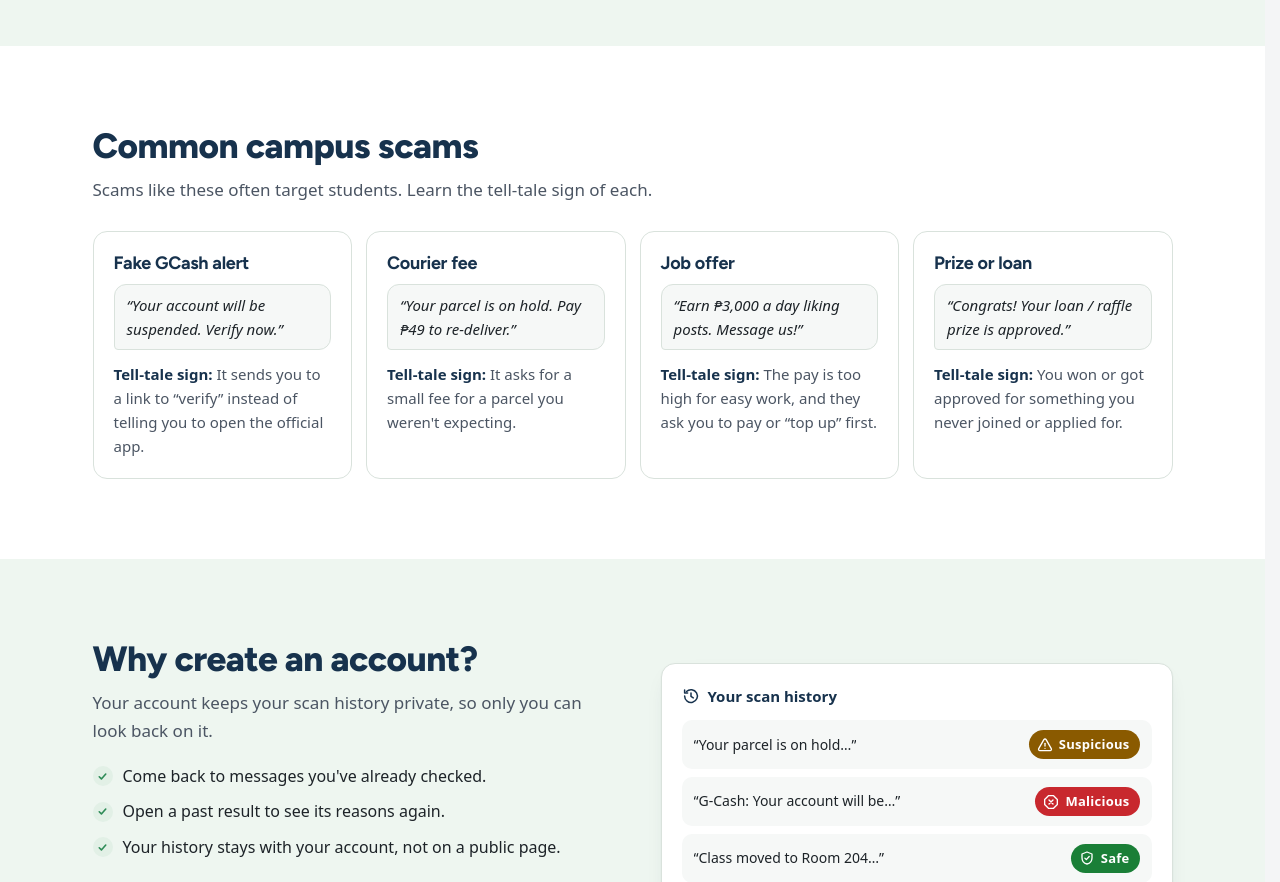
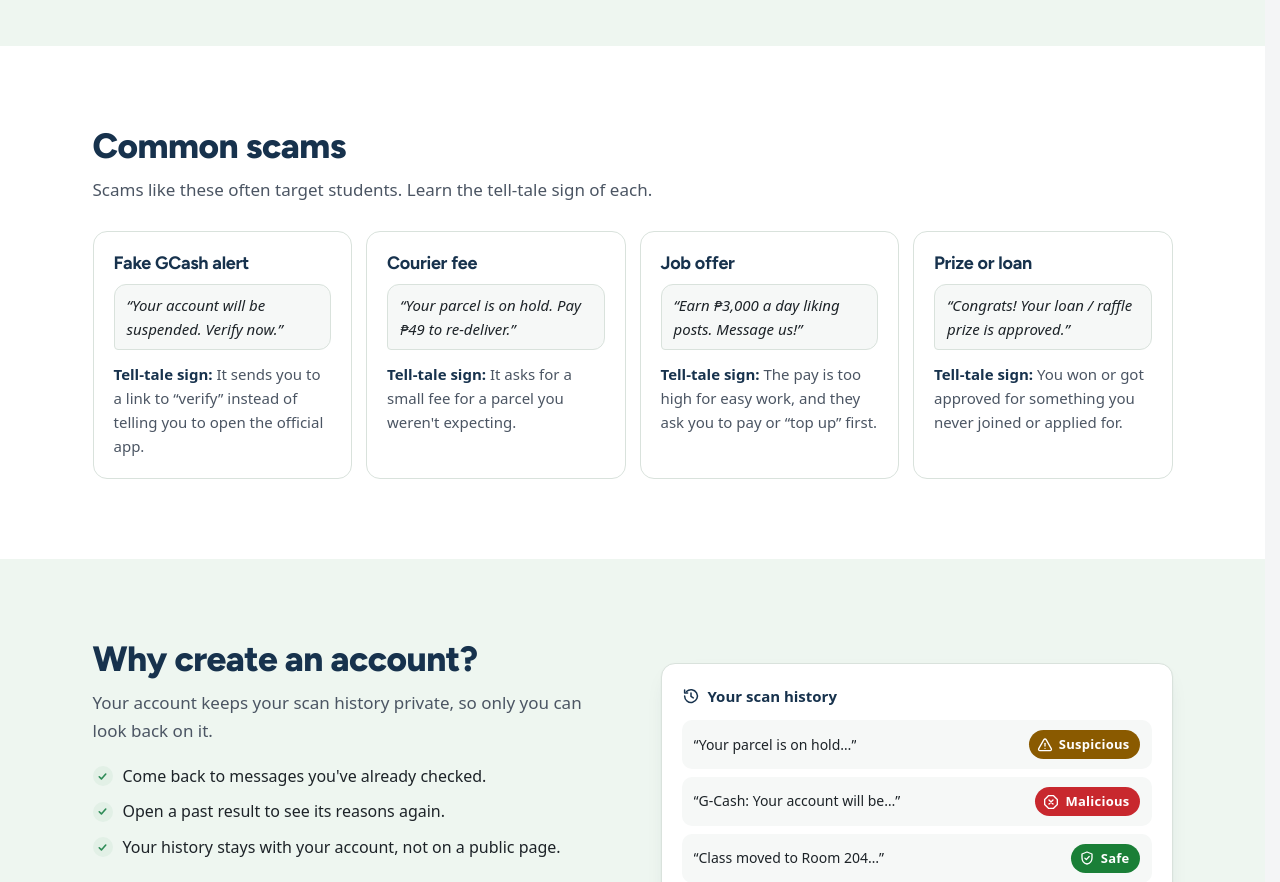
Before and after one commit to Deucexmachina/SafeText, a React (Vite) app in the folder web/: page / in a window 1280 px wide. Shown: the part 1640-2522 px from the top of the page. Built offline with nearby package versions, Linux system fonts and the light colour scheme; no server answers.

Commit message:
small fixes on landing page.

```diff
--- a/web/src/pages/LandingPage.tsx
+++ b/web/src/pages/LandingPage.tsx
@@ -198,7 +198,7 @@ export function LandingPage({ onLogin, notices }: { onLogin: (user: User) => voi
         {/* 5. Common campus scams */}
         <section id="common-scams" className="lp-section" aria-labelledby="scams-title">
           <div className="lp-wrap">
-            <h2 id="scams-title" className="lp-h2">Common campus scams</h2>
+            <h2 id="scams-title" className="lp-h2">Common scams</h2>
             <p className="lp-sub">Scams like these often target students. Learn the tell-tale sign of each.</p>
             <ul className="lp-grid4">
               {SCAMS.map(s => (
```
